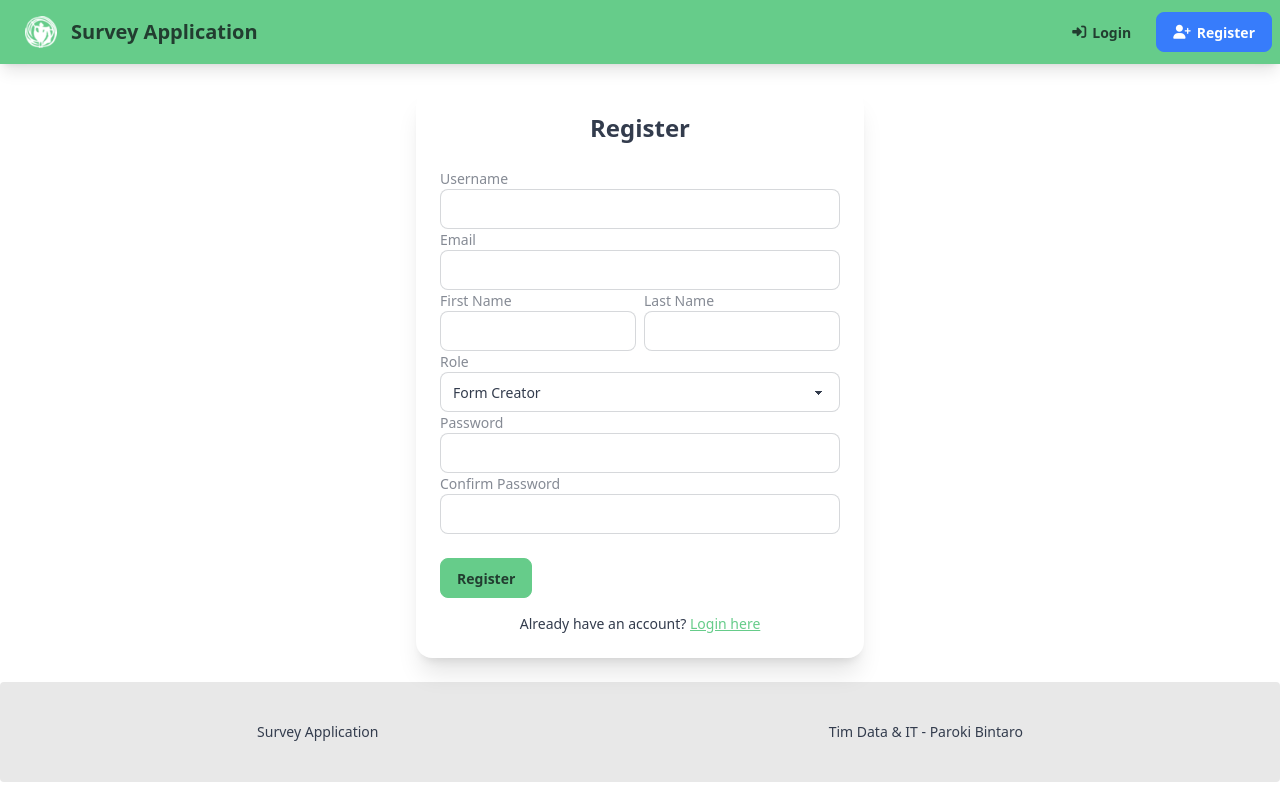
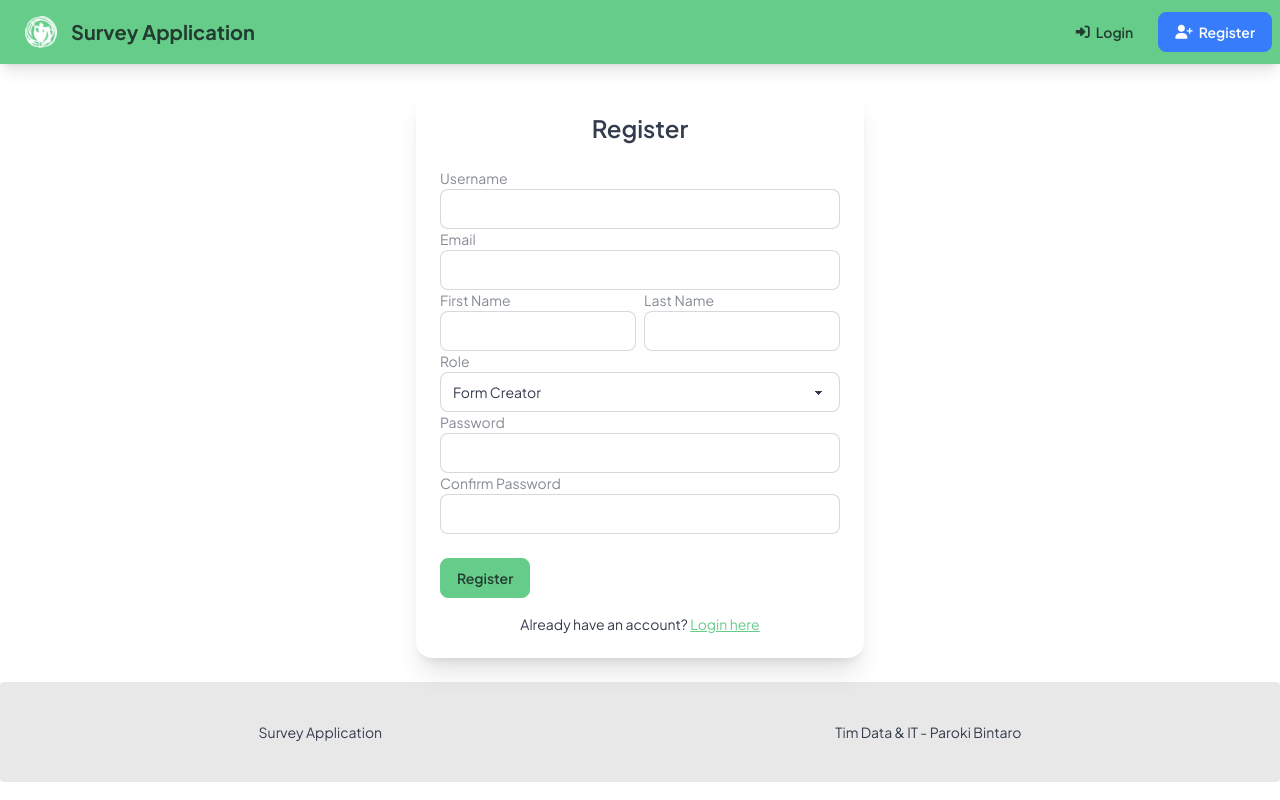
Before and after one commit to BenedictusAryo/survey_application, a Django app: page /accounts/register/ in a window 1280 px wide. Run offline with Django 5.2, Linux system fonts and the light colour scheme; style sheets or scripts are compiled from the project's sources; some libraries are stand-ins or nearby versions.

Commit message:
Add Google Fonts integration: include Plus Jakarta Sans for improved typography

```diff
--- a/static/css/input.css
+++ b/static/css/input.css
@@ -5,6 +5,11 @@
 }
 
 /* Custom Styles for Survey Application */
+
+/* Typography - Plus Jakarta Sans */
+body {
+    font-family: 'Plus Jakarta Sans', sans-serif;
+}
 
 /* Enhanced card hover effects */
 .card-hover {
--- a/templates/base.html
+++ b/templates/base.html
@@ -11,6 +11,11 @@
     <!-- Favicon -->
     <link rel="icon" type="image/png" sizes="32x32" href="{% static 'images/favicon.png' %}?v=2">
     <link rel="shortcut icon" href="{% static 'images/favicon.png' %}?v=2">
+
+    <!-- Google Fonts - Plus Jakarta Sans -->
+    <link rel="preconnect" href="https://fonts.googleapis.com">
+    <link rel="preconnect" href="https://fonts.gstatic.com" crossorigin>
+    <link href="https://fonts.googleapis.com/css2?family=Plus+Jakarta+Sans:wght@300;400;500;600;700;800&display=swap" rel="stylesheet">
 
     <!-- Tailwind CSS + DaisyUI (compiled) -->
     <link href="{% static 'css/output.css' %}" rel="stylesheet" type="text/css" />
```
